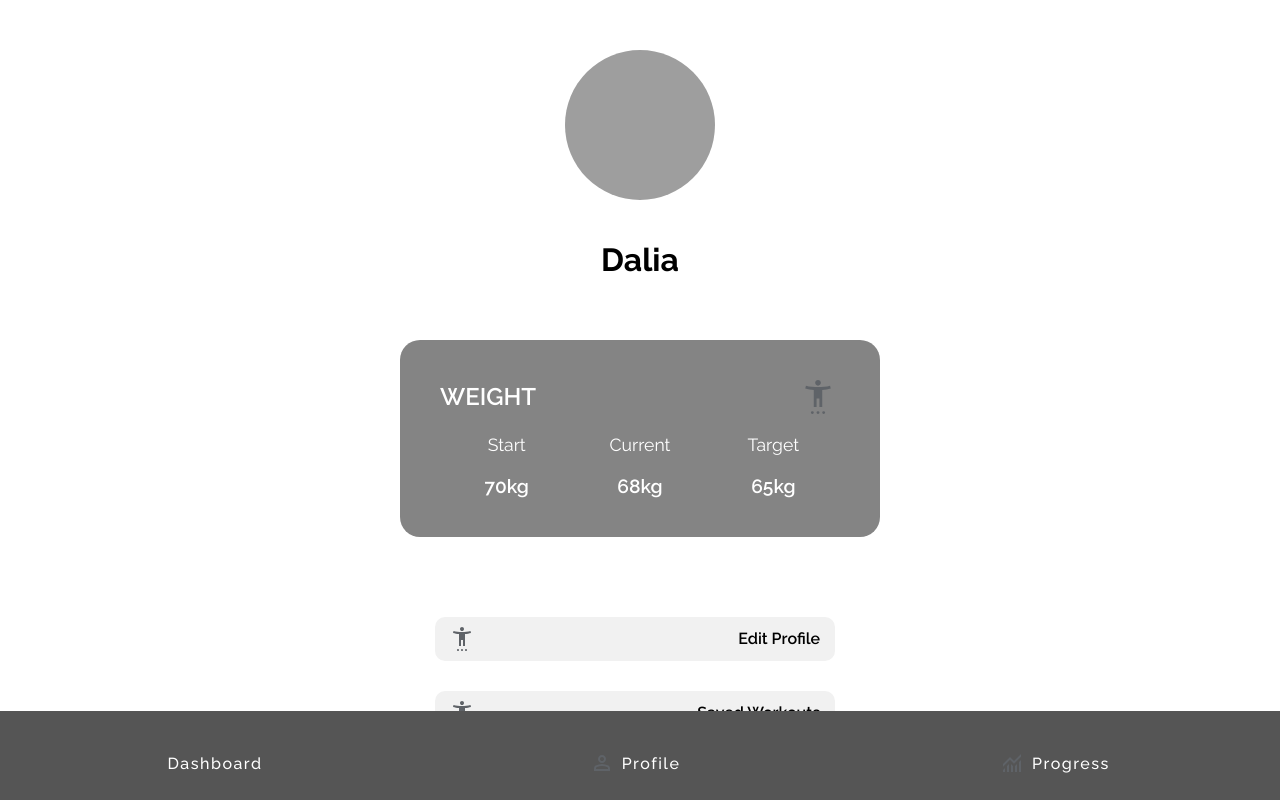
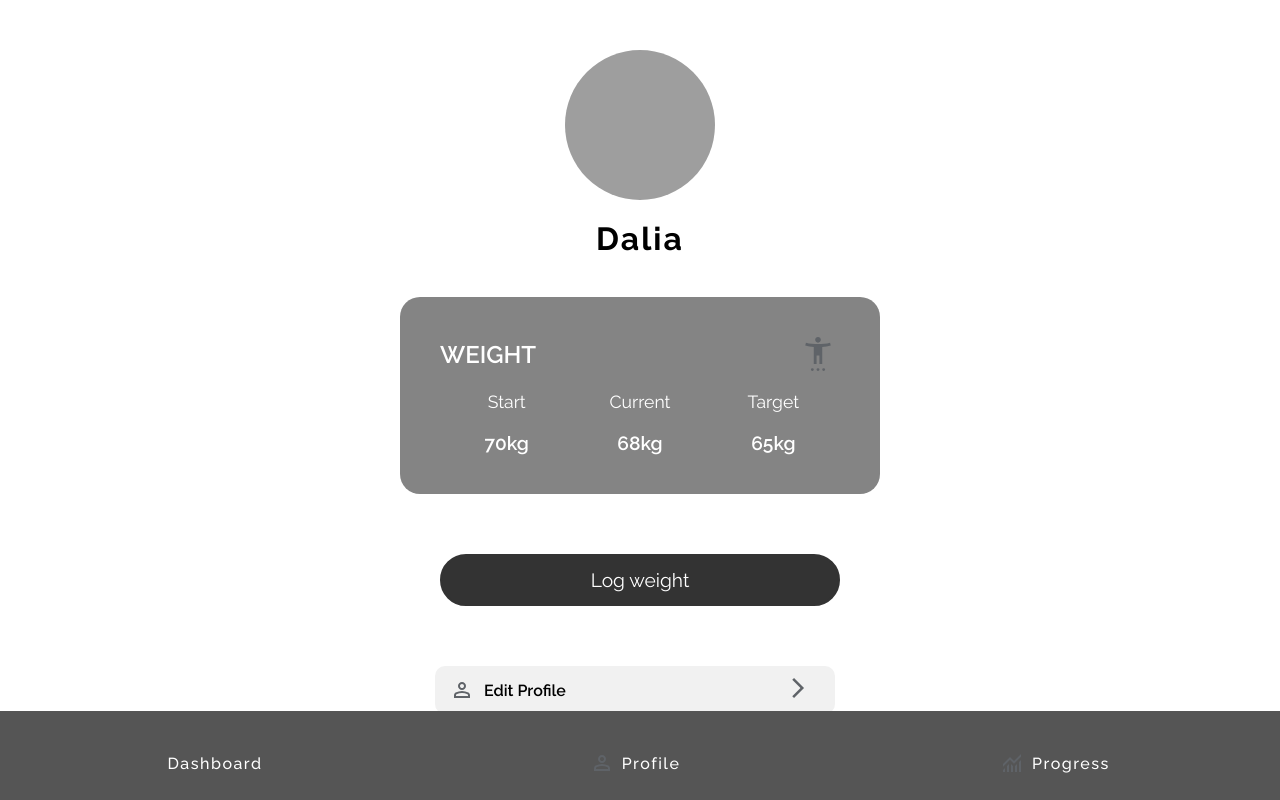
Before and after one commit to Gixyie/fitnessApp, a React (Vite) app: page / in a window 1280 px wide. Both pictures are taken after a click on the button "Profile". Built offline with nearby package versions, Linux system fonts and the light colour scheme; grey boxes are pictures that could not be loaded.

Commit message:
upgradeprofile

```diff
--- a/src/components/Profile.css
+++ b/src/components/Profile.css
@@ -11,6 +11,7 @@ flex-direction: column;
     display: flex;
     justify-content: center;
   }
+
   .avatar1 img{
   width: 150px;
   height: 150px;
@@ -19,7 +20,12 @@ flex-direction: column;
   border: 1px  #000;
 
   }
-
+  .nameheader h1{
+ font-size: 2rem;
+ font-weight: 700;
+ letter-spacing: 2px;
+ margin: 0;
+  }
 .weight{
    display: flex;
    flex-direction: column;
@@ -93,7 +99,7 @@ flex-direction: column;
   .profile-button {
     display: flex;
     align-items: center;
-    justify-content: space-between;
+    justify-content: left;
     background-color: #f1f1f1;
     border: none;
     padding: 10px 15px;
@@ -112,4 +118,35 @@ flex-direction: column;
 
   .profile-button svg {
     margin-right: 10px;
+
   }
+
+  .profile-button .icon2 {
+   margin-left: auto;
+  }
+
+.logweight{
+    width: 100%;
+    max-width: 400px;
+}
+
+  .log-weight {
+   color: #fff; /* Rende il pulsante trasparente */
+    border: 2px solid #333;  /* Aggiunge un bordo scuro */
+    background-color: #333;  /* Cambia il colore del testo */
+    font-size: 1.2rem;  /* Ingrandisce la scritta */
+    font-weight: 400;
+    padding: 13px 100px;  /* Aggiunge spazio attorno al testo */
+    border-radius: 30px;  /* Smussa gli angoli */
+    cursor: pointer;  /* Cambia il cursore al passaggio */
+    transition: all 0.3s ease;  /* Aggiunge un effetto di transizione */
+width: 100%;
+max-width: 400px;
+}
+
+/* Effetto hover per migliorare l'interazione */
+.log-weight:hover {
+    background-color: transparent;
+    color: #000;
+    font-weight: 500;
+}
--- a/src/components/Profile.jsx
+++ b/src/components/Profile.jsx
@@ -7,7 +7,9 @@ const Profile = () => {
         <div className="avatar1">
         <img src="https://img.freepik.com/foto-gratuito/ritratto-di-una-bella-giovane-donna-d-affari-rendering-3d_1142-51666.jpg?t=st=1738248321~exp=1738251921~hmac=2f00725518099594185385c32c753acf0216afa29ba041dd499dd2b6d9db1533&w=740"></img>
         </div>
+        <div className="nameheader">
         <h1>Dalia</h1>
+        </div>
 
 
         <div className="weight">
@@ -28,47 +30,38 @@ const Profile = () => {
              </div>
         </div>
      </div>
-
+     {/*sezione log--> collegamento grafico*/}
+     <div className="logweight">
+     <button className="log-weight" onClick={() => console.log("Log weight")}>
+    Log weight
+    </button>
+     </div>
 
      {/* Sezione Bottoni */}
     <div className="profile-buttons">
     <button className="profile-button" onClick={() => console.log("Edit Profile")}>
-      <svg
-        xmlns="http://www.w3.org/2000/svg"
-        height="24px"
-        viewBox="0 -960 960 960"
-        width="24px"
-        fill="#5f6368"
-      >
-        <path d="M480-800q-33 0-56.5-23.5T400-880q0-33 23.5-56.5T480-960q33 0 56.5 23.5T560-880q0 33-23.5 56.5T480-800ZM360-200v-480q-60-5-122-15t-118-25l20-80q78 21 166 30.5t174 9.5q86 0 174-9.5T820-800l20 80q-56 15-118 25t-122 15v480h-80v-240h-80v240h-80ZM320 0q-17 0-28.5-11.5T280-40q0-17 11.5-28.5T320-80q17 0 28.5 11.5T360-40q0 17-11.5 28.5T320 0Zm160 0q-17 0-28.5-11.5T440-40q0-17 11.5-28.5T480-80q17 0 28.5 11.5T520-40q0 17-11.5 28.5T480 0Zm160 0q-17 0-28.5-11.5T600-40q0-17 11.5-28.5T640-80q17 0 28.5 11.5T680-40q0 17-11.5 28.5T640 0Z" />
-      </svg>
+    <svg xmlns="http://www.w3.org/2000/svg" height="24px" viewBox="0 -960 960 960" width="24px" fill="#5f6368"><path d="M480-480q-66 0-113-47t-47-113q0-66 47-113t113-47q66 0 113 47t47 113q0 66-47 113t-113 47ZM160-160v-112q0-34 17.5-62.5T224-378q62-31 126-46.5T480-440q66 0 130 15.5T736-378q29 15 46.5 43.5T800-272v112H160Zm80-80h480v-32q0-11-5.5-20T700-306q-54-27-109-40.5T480-360q-56 0-111 13.5T260-306q-9 5-14.5 14t-5.5 20v32Zm240-320q33 0 56.5-23.5T560-640q0-33-23.5-56.5T480-720q-33 0-56.5 23.5T400-640q0 33 23.5 56.5T480-560Zm0-80Zm0 400Z"/></svg>
+
       Edit Profile
+      <div className="icon2">
+      <svg xmlns="http://www.w3.org/2000/svg" height="24px" viewBox="0 -960 960 960" width="24px" fill="#5f6368"><path d="m321-80-71-71 329-329-329-329 71-71 400 400L321-80Z"/></svg>
+   </div>
     </button>
 
     <button className="profile-button" onClick={() => console.log("Saved Workouts")}>
-      <svg
-        xmlns="http://www.w3.org/2000/svg"
-        height="24px"
-        viewBox="0 -960 960 960"
-        width="24px"
-        fill="#5f6368"
-      >
-        <path d="M480-800q-33 0-56.5-23.5T400-880q0-33 23.5-56.5T480-960q33 0 56.5 23.5T560-880q0 33-23.5 56.5T480-800ZM360-200v-480q-60-5-122-15t-118-25l20-80q78 21 166 30.5t174 9.5q86 0 174-9.5T820-800l20 80q-56 15-118 25t-122 15v480h-80v-240h-80v240h-80ZM320 0q-17 0-28.5-11.5T280-40q0-17 11.5-28.5T320-80q17 0 28.5 11.5T360-40q0 17-11.5 28.5T320 0Zm160 0q-17 0-28.5-11.5T440-40q0-17 11.5-28.5T480-80q17 0 28.5 11.5T520-40q0 17-11.5 28.5T480 0Zm160 0q-17 0-28.5-11.5T600-40q0-17 11.5-28.5T640-80q17 0 28.5 11.5T680-40q0 17-11.5 28.5T640 0Z" />
-      </svg>
+    <svg xmlns="http://www.w3.org/2000/svg" height="24px" viewBox="0 -960 960 960" width="24px" fill="#5f6368"><path d="M200-120v-640q0-33 23.5-56.5T280-840h400q33 0 56.5 23.5T760-760v640L480-240 200-120Zm80-122 200-86 200 86v-518H280v518Zm0-518h400-400Z"/></svg>
       Saved Workouts
+      <div className="icon2">
+      <svg xmlns="http://www.w3.org/2000/svg" height="24px" viewBox="0 -960 960 960" width="24px" fill="#5f6368"><path d="m321-80-71-71 329-329-329-329 71-71 400 400L321-80Z"/></svg>
+    </div>
     </button>
 
     <button className="profile-button" onClick={() => console.log("History")}>
-      <svg
-        xmlns="http://www.w3.org/2000/svg"
-        height="24px"
-        viewBox="0 -960 960 960"
-        width="24px"
-        fill="#5f6368"
-      >
-        <path d="M480-800q-33 0-56.5-23.5T400-880q0-33 23.5-56.5T480-960q33 0 56.5 23.5T560-880q0 33-23.5 56.5T480-800ZM360-200v-480q-60-5-122-15t-118-25l20-80q78 21 166 30.5t174 9.5q86 0 174-9.5T820-800l20 80q-56 15-118 25t-122 15v480h-80v-240h-80v240h-80Z" />
-      </svg>
+    <svg xmlns="http://www.w3.org/2000/svg" height="24px" viewBox="0 -960 960 960" width="24px" fill="#5f6368"><path d="M480-120q-138 0-240.5-91.5T122-440h82q14 104 92.5 172T480-200q117 0 198.5-81.5T760-480q0-117-81.5-198.5T480-760q-69 0-129 32t-101 88h110v80H120v-240h80v94q51-64 124.5-99T480-840q75 0 140.5 28.5t114 77q48.5 48.5 77 114T840-480q0 75-28.5 140.5t-77 114q-48.5 48.5-114 77T480-120Zm112-192L440-464v-216h80v184l128 128-56 56Z"/></svg>
       History
+      <div className="icon2">
+      <svg xmlns="http://www.w3.org/2000/svg" height="24px" viewBox="0 -960 960 960" width="24px" fill="#5f6368"><path d="m321-80-71-71 329-329-329-329 71-71 400 400L321-80Z"/></svg>
+    </div>
     </button>
   </div>
 </div>
```
